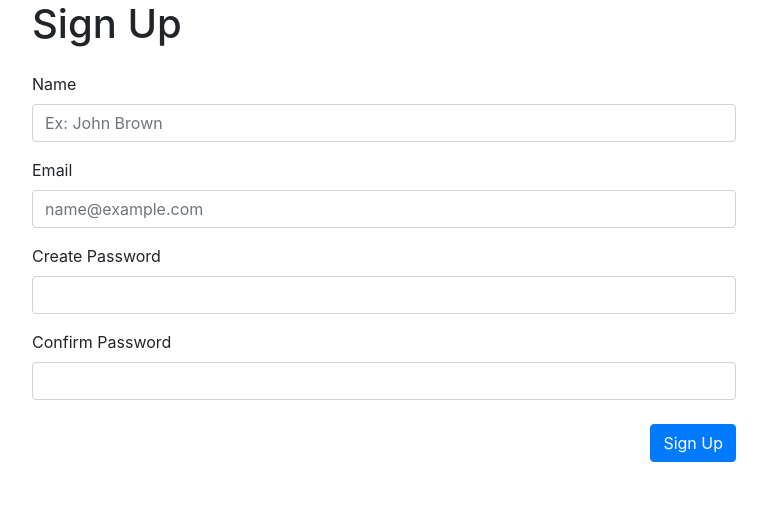
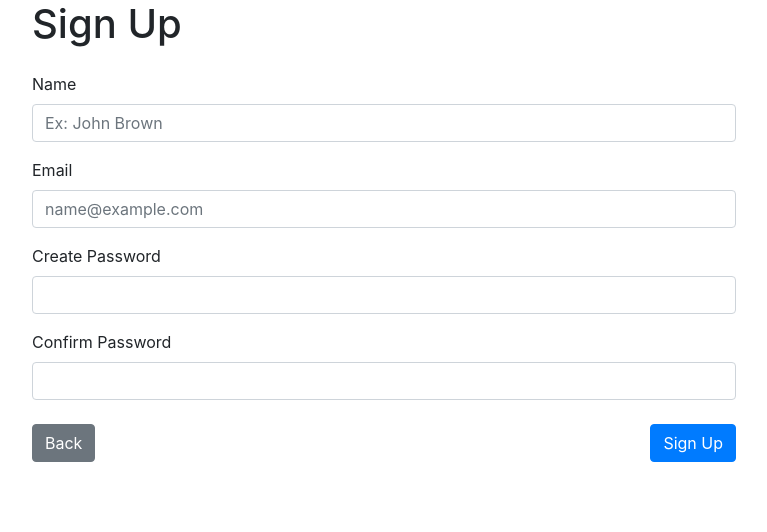
Before and after one commit to danielmontanez/hotels, a PHP site: page /public/views/signup.view.php in a window 1280 px wide. Shown: the part 48-580 px from the top of the page, without its empty margins (256-1023 px from the left). Run offline with PHP 8.4, Linux system fonts and the light colour scheme.

Commit message:
Back buttons

```diff
--- a/public/views/login.view.php
+++ b/public/views/login.view.php
@@ -19,6 +19,9 @@
     </div>
     <div class="form-group mt-4">
         <button type="submit" class="btn btn-primary float-right">Login</button>
+<a class="btn btn-secondary" href="../../index.php" role="button">Back</a>
+
+
     </div>
 </form>
 
--- a/public/views/signup.view.php
+++ b/public/views/signup.view.php
@@ -29,6 +29,7 @@
     </div>
     <div class="form-group mt-4">
         <button type="submit" class="btn btn-primary float-right">Sign Up</button>
+        <a class="btn btn-secondary" href="../../index.php" role="button">Back</a>
     </div>
 </form>
 
```
